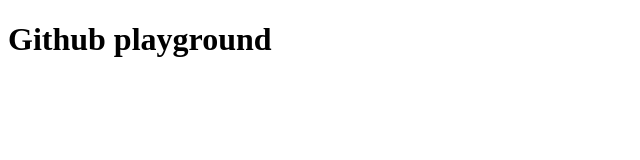
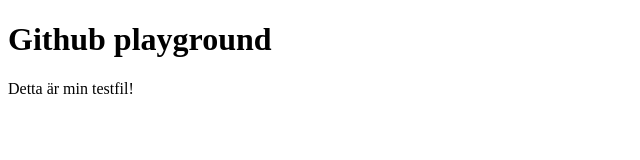
Before and after one commit to lisapaajarvi/git-test, a plain HTML site: page index.html in a window 1280 px wide. Shown: the whole page, without its empty margins (0-640 px from the left). Drawn offline with Linux system fonts and the light colour scheme.

Commit message:
added paragraph

```diff
--- a/index.html
+++ b/index.html
@@ -7,5 +7,6 @@
 </head>
 <body>
     <h1>Github playground</h1>
+    <p>Detta är min testfil!</p>
 </body>
 </html>
```
